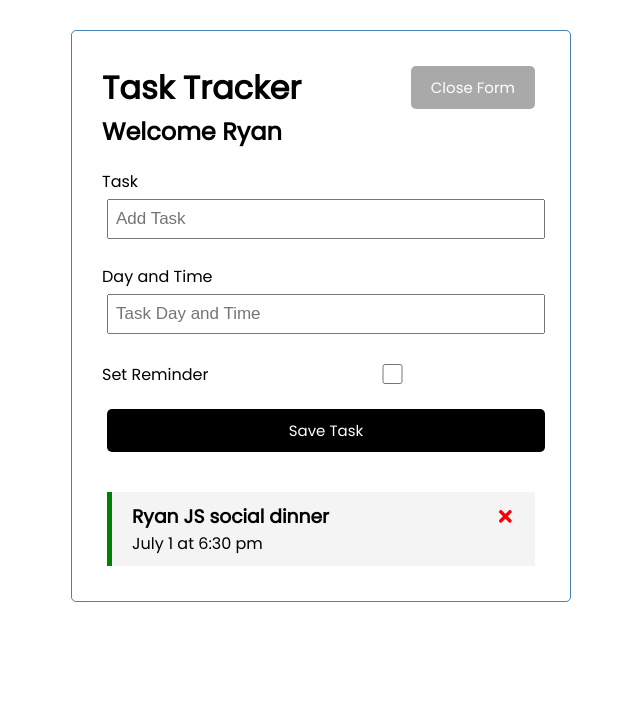
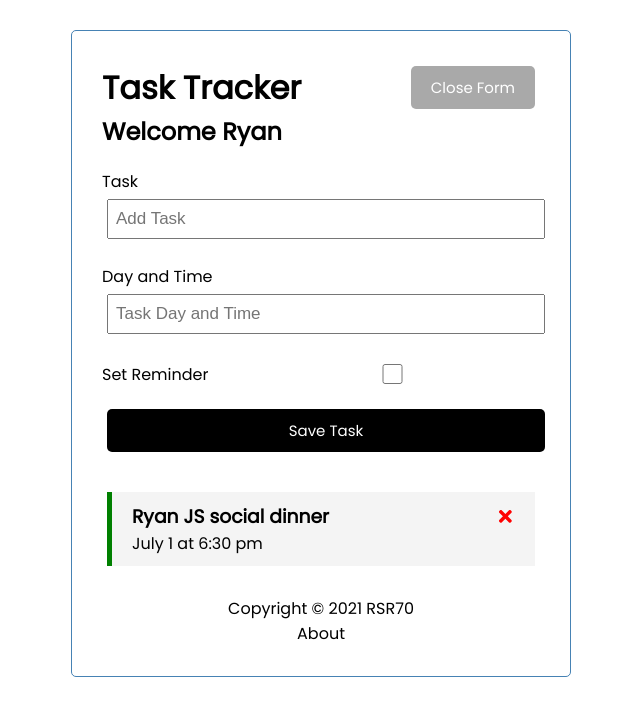
Before and after one commit to ryanroat/react-task-tracker, a React (Create React App) app: page / in a window 1280 px wide. Shown: the top 716 px of the page, without its empty margins (319-959 px from the left). Built offline with nearby package versions, Linux system fonts and the light colour scheme; data requests are answered from the project's data file.

Commit message:
add Footer component

```diff
--- a/src/App.js
+++ b/src/App.js
@@ -2,6 +2,7 @@
 import Header from './components/Header'
 import Tasks from './components/Tasks'
 import AddTask from './components/AddTask'
+import { Footer } from './components/Footer'
 
 const name = 'Ryan'
 
@@ -94,6 +95,7 @@
       ) : (
       <div className="center">No Tasks to show.</div>
       )}
+      <Footer />
     </div>
   );
 }
--- /dev/null
+++ b/src/components/Footer.js
@@ -0,0 +1,8 @@
+export const Footer = () => {
+  return (
+    <footer>
+      <p>Copyright &copy; 2021 RSR70</p>
+      <a href="/about">About</a>
+    </footer>
+  )
+}
--- a/src/index.css
+++ b/src/index.css
@@ -115,3 +115,12 @@
   margin-top: 30px;
   text-align: center;
 }
+
+a {
+  text-decoration: none;
+  color: inherit;
+}
+
+a:hover {
+  text-decoration: underline;
+}
```
